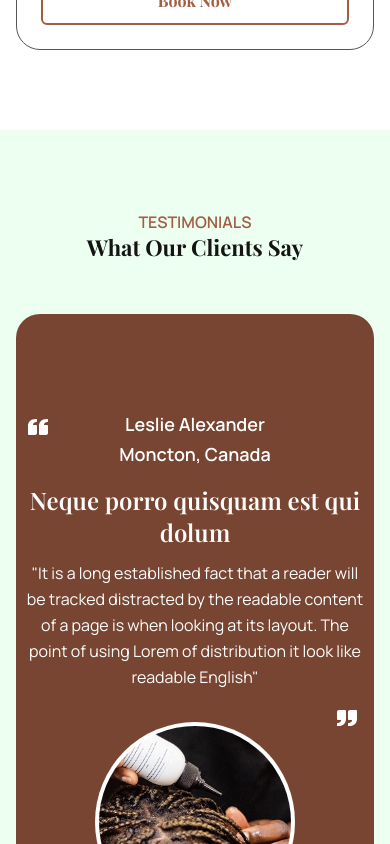
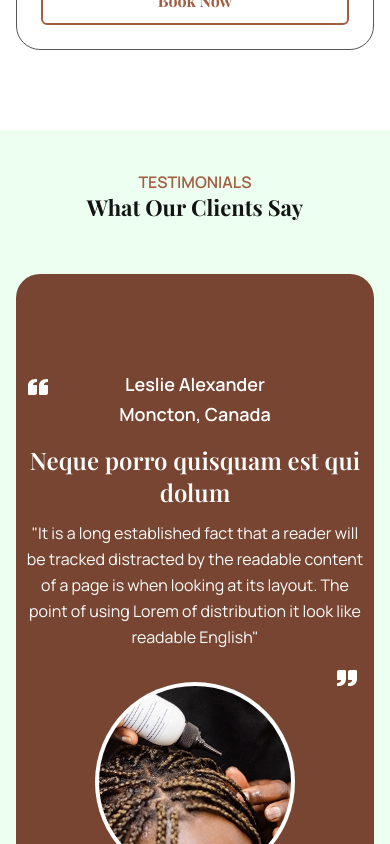
Before and after one commit to mathertahir/hair_Salon_Frontend, a React (Create React App) app: page / in a window 390 px wide. Shown: the part 3860-4704 px from the top of the page. Built offline with nearby package versions, Linux system fonts and the light colour scheme; a web font is replaced by a local one.

Commit message:
Small Screen Padding

```diff
--- a/src/pages/clientPages/Home.jsx
+++ b/src/pages/clientPages/Home.jsx
@@ -235,7 +235,7 @@ const Home = () => {
             <div className='bg-white-F0'>
                 <div className='container'>
                     <div className='flex flex-col gap-10 '>
-                        <div className='py-20 flex flex-col gap-10 '>
+                        <div className='py-10 sm:py-20 flex flex-col gap-10 '>
                             <div>
                                 <p className='font-manrope text-base font-semibold text-brown-A43 mb-[2px]'>TESTIMONIALS</p>
                                 <h2 className='sm:text-[40px] text-[22px] lg:text-[45px] font-playfair text-black-14 font-bold leading-none mb-4'>What Our Clients Say</h2>
```
